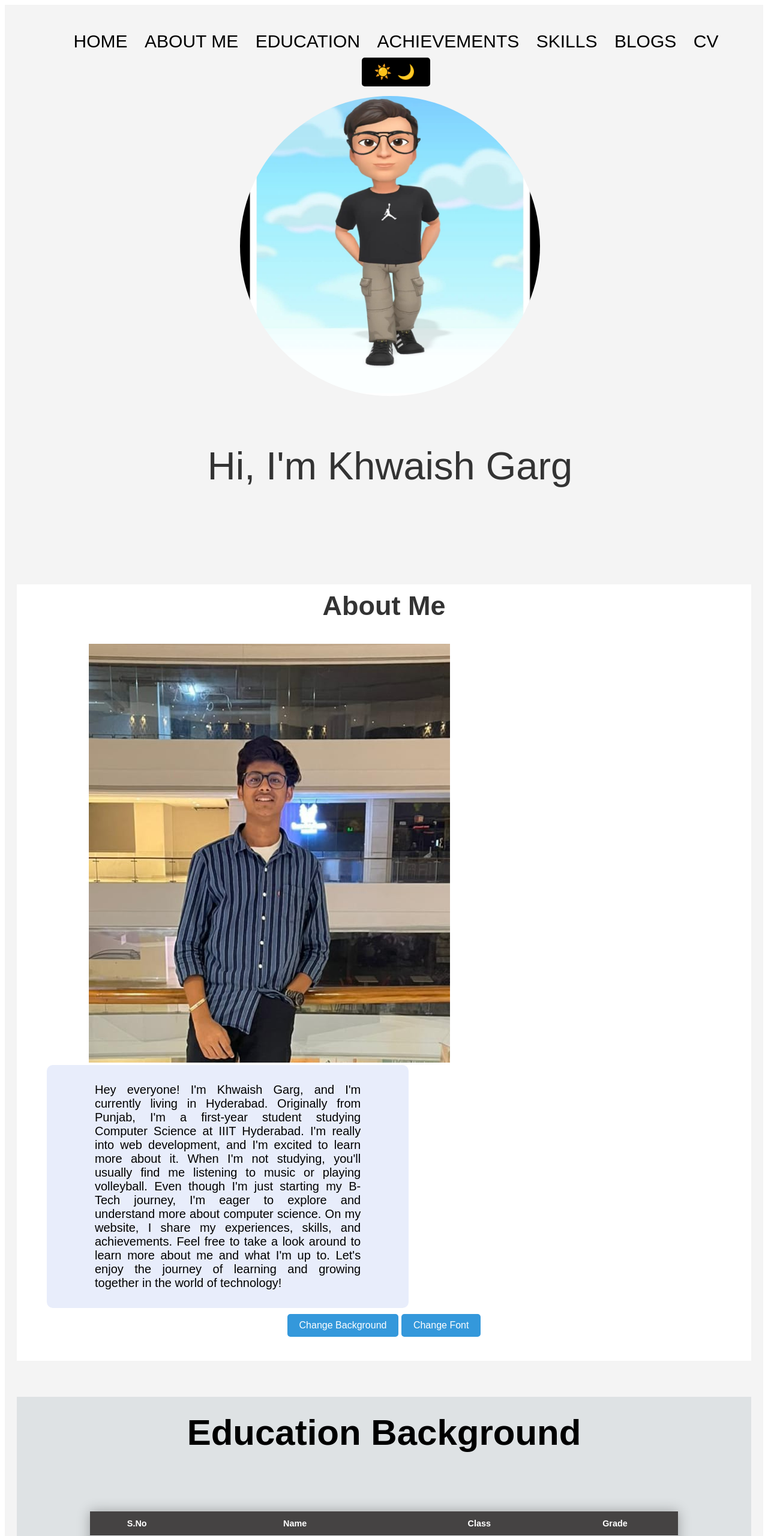
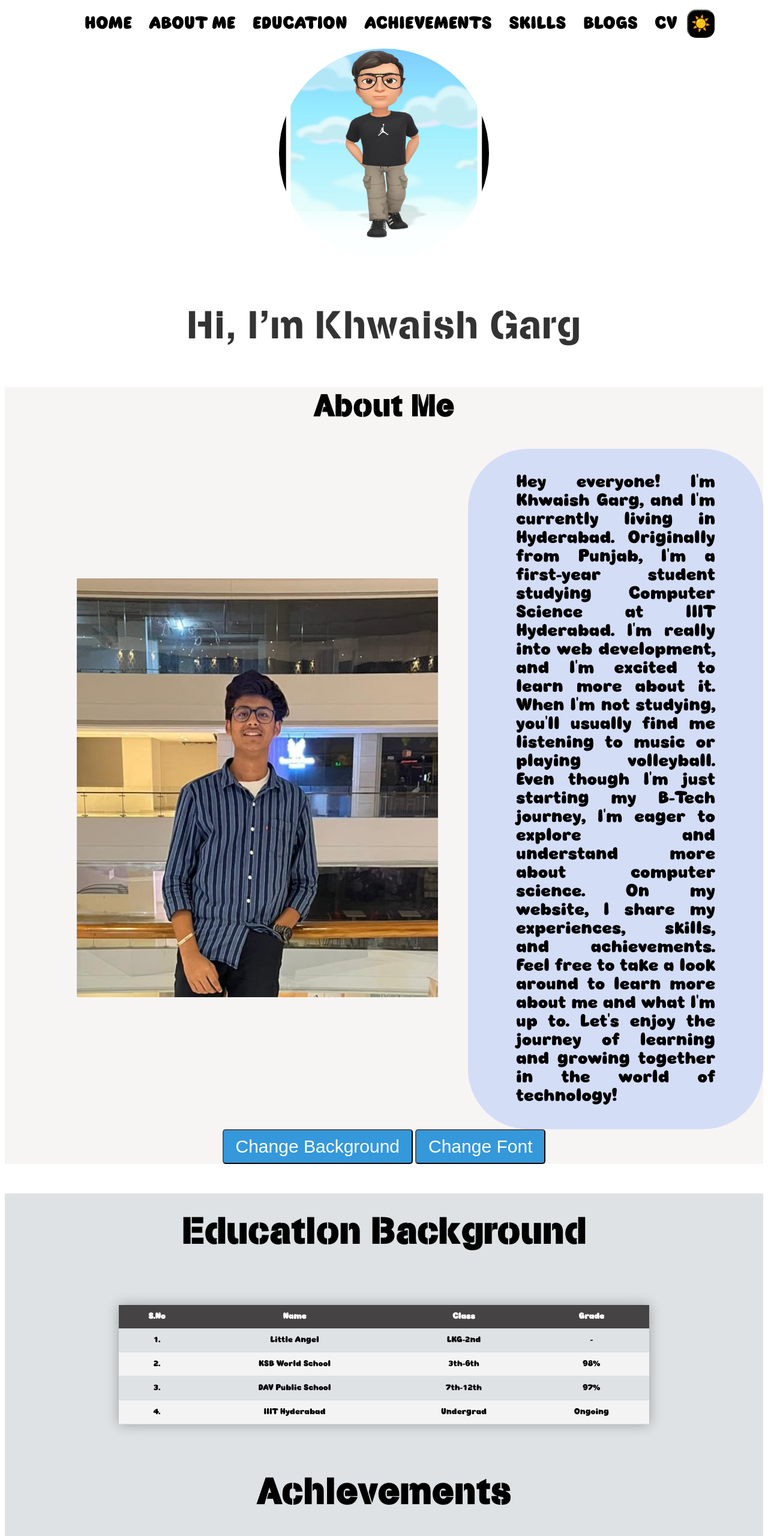
Before and after one commit to Khwaish007/iss, a plain HTML site: page index.html in a window 1280 px wide. Shown: the top 2560 px of the page at 60% size. Drawn offline with Linux system fonts and the light colour scheme.

Commit message:
latest changes by me

```diff
--- a/index.html
+++ b/index.html
@@ -10,18 +10,17 @@
 </head>
 
 <body>
-    <section class="header">
     <nav>
         <div class="nav-links">
             <ul>
                 <li><a href="">HOME</a></li>
-                    <li><a class="no1" href="#about-me">ABOUT ME</a></li>
+                <li><a href="#about-me">ABOUT ME</a></li>
                 <li><a href="#education">EDUCATION</a></li>
                 <li><a href="#education">ACHIEVEMENTS</a></li>
                 <li><a href="#skills">SKILLS</a></li>
                 <li><a href="blog.html" target="_blank">BLOGS</a></li>
                 <li><a onclick="openPdf('JEE-Main.pdf')">CV</a></li>
-                    <button class="mode-toggle" onclick="toggleMode()">
+                <button class="mode-toggle" id="iButton" onclick="toggleMode()">
                     <span class="sun" id="sunIcon">☀️</span>
                     <span class="moon" id="moonIcon">🌙</span>
                 </button>
@@ -36,10 +35,10 @@
     <section class="about-me" id="about-me">
         <h2 class="title">About Me</h2>
         <div class="about-content">
-                    <div class="column-left">
+            <div class="left">
                 <img class="image" src="khwaish.jpeg" style="margin-left: 120px">
             </div>
-                    <div class="column right">
+            <div class="right">
                 <div class="text1">
                     <p id="paraid">Hey everyone! I'm Khwaish Garg, and I'm currently living in
                         Hyderabad.
@@ -156,9 +155,10 @@
     </section>
     <br>
     <br>
-        <section class="skills">
+    <section class="skills" id="skills">
+        <div class="box">
         <div class="skills-container">
-                <h2>Skills</h2>
+            <h1>Skills</h1>
             <div class="skill-item">
                 <span class="skill-icon">🚀</span> Web Development
             </div>
@@ -180,13 +180,13 @@
             </div>
 
         </div>
+        </div>
     </section>
 
 
 
     <div class="social-icons">
-            <a href="https://www.instagram.com/khwaish.30" target="_blank"><img src="instagram.avif"
-                    alt="Instagram"></a>
+        <a href="https://www.instagram.com/khwaish.30" target="_blank"><img src="instagram.avif" alt="Instagram"></a>
         <a href="https://github.com/Khwaish007" target="_blank"><img src="github.webp" alt="Github"></a>
         <a href="mailto:khwaish.garg@students.iiit.ac.in" target="_blank"><img src="outlook.png" alt="Outlook"></a>
         <a href="mailto:khwaishgarg38@gmail.com" target="_blank"><img src="gmail.jpeg" alt="Gmail"></a>
@@ -196,7 +196,6 @@
     <div class="footer">
         <p>© 2024 Khwaish Garg</p>
         <script type="text/javascript" src="script.js"></script>
-    </section>
 </body>
 
 </html>
--- a/script.js
+++ b/script.js
@@ -79,8 +79,26 @@ function openPdf(pdfPath) {
 }
 
 
+window.onload = function() {
+  document.getElementById("sunIcon").style.display = "inline";
+};
+
 function toggleMode() {
-  console.log("Toggling dark mode...");
-  document.body.classList.toggle('dark-mode');
-  console.log("Body classList:", document.body.classList);
+  var body = document.body;
+  body.classList.toggle("light-mode");
+  body.classList.toggle("dark-mode");
+  var sunIcon = document.getElementById("sunIcon");
+  var moonIcon = document.getElementById("moonIcon");
+
+  if (body.classList.contains("dark-mode")) {
+    sunIcon.style.display = "none";
+    moonIcon.style.display = "inline";
+  } else {
+    sunIcon.style.display = "inline";
+    moonIcon.style.display = "none";
+  }
 }
+document.addEventListener("DOMContentLoaded", function () {
+  document.getElementById("sunIcon").style.display = "inline";
+  document.getElementById("moonIcon").style.display = "none";
+});
--- a/styles.css
+++ b/styles.css
@@ -1,40 +1,31 @@
-body {
-    font-family: 'Arial', sans-serif;
-    box-sizing: border-box;
+@font-face {
+    font-family: myfont;
+    src: url(Bubble.ttf);
+}
+@font-face {
+    font-family: myfont2;
+    src: url(Stencilia.ttf);
 }
 
-.header {
-    background-color: #f4f4f4;
-    padding: 20px;
-    text-align: center;
-}
 
-.nav {
-    display: flex;
-    padding: 2% 6%;
-    justify-content: space-between;
-    align-items: center;
-    animation: slideIn 1s linear forwards;
-}
-
-.nav-links {
-    flex: 1;
+body {
+    font-family: myfont2;
+    box-sizing: border-box;
+    background-color: white;
     text-align: center;
 }
 
 .nav-links ul li {
-    list-style: none;
     display: inline-block;
     padding: 8px 12px;
-    position: relative;
 }
 
 .nav-links ul li a {
     color: black;
+    font-size: 30px;
+    transition: 2s;
+    font-family: myfont;
     text-decoration: none;
-    font-size: 30px;
-    font-family: 'Poppins', sans-serif;
-    transition: 4s;
 }
 
 .nav-links ul li::after {
@@ -43,7 +34,6 @@ body {
     height: 2px;
     background: #f44336;
     display: block;
-    margin: auto;
     transition: 0.5s;
 }
 
@@ -51,141 +41,88 @@ body {
     width: 100%;
 }
 
-.no1 {
-    transition: 3s;
-}
+.mode-toggle {
+    padding: 6px 5px;
+    background-color: black;
+    border-radius: 15px;
+    cursor: pointer;
+  }
+
+  .sun,
+  .moon {
+    font-size: 26px;
+  }
+
+  .dark-mode {
+    background-color: #25364e;
+    color: #ecf0f1;
+  }
+
 
 .bitmoji {
-    width: 500px;
-    height: 500px;
+    width: 350px;
+    height: 350px;
     border-radius: 50%;
-    margin-bottom: 10px;
 }
 
 .bitmoji-text {
-    font-style: Sans-serif;
+    font-style: myfont;
     font-size: 65px;
     color: #333;
 }
 
-section .about-me {
-    margin-top: 160px;
-    background-color: white;
-    padding: 40px 0;
-}
-
-
-
 .about-me {
-    font-family: 'Poppins', sans-serif;
+    font-family: myfont;
+    background-color: rgb(247, 244, 244)
 }
 
 .about-me .title {
-    position: relative;
+    font-family:myfont2;
     text-align: center;
-    font-size: 45px;
-    font-weight: 600;
-    margin-top: -30px;
-}
-
-.about-me .title::before {
-    content: "";
-    position: relative;
-    bottom: 0px;
-    left: 50%;
-    width: 180px;
-    height: 3px;
-    background: #f44336;
-    transform: translate(-50%, -50%);
+    font-size: 50px;
 }
 
 .about-me .about-content {
     display: flex;
-    flex-wrap: wrap;
     align-items: center;
     justify-content: space-between;
 }
 
-.about-me .about-content .left {
-    width: 45%;
-}
-
-.about-me .about-content .left img {
-    margin-top: 50px;
-    width: 400px;
-    margin-left: 70px;
-    object-fit: cover;
-    border-radius: 6px;
-}
-
-.about-me .about-content .right {
-    width: 55%;
-}
 
 .about-me .about-content .right .text1 {
-    font-size: 20px;
-    font-weight: 400;
-    margin-bottom: 10px;
-    text-align: justify;
-    margin-right: 140px;
-}
-
-.about-me .about-content .right p {
+    font-size: 30px;
     text-align: justify;
 }
 
 .text1 {
-    flex-basis: 31%;
-    background: #e8edfb;
-    border-radius: 10px;
-    margin-bottom: 5%;
+    background: #d4ddf6;
+    border-radius: 100px;
     padding: 10px 80px;
-    box-sizing: border-box;
     margin-left: 50px;
-    transition: 0.5s;
+    transition: 5s;
 }
 
-.button2 {
+.button2,.fonts {
     padding: 10px 20px;
-    font-size: 16px;
+    font-size: 30px;
     background-color: #3498db;
     color: #fff;
-    border: none;
     border-radius: 5px;
     cursor: pointer;
     transition: background-color 0.3s ease;
 }
 
-.button2:hover {
-    background-color: #2980b9;
-}
-
-.fonts {
-    padding: 10px 20px;
-    font-size: 16px;
-    background-color: #3498db;
-    color: #fff;
-    border: none;
-    border-radius: 5px;
-    cursor: pointer;
-    transition: background-color 0.3s ease;
-}
-
-.fonts:hover {
+.button2:hover,.fonts:hover {
     background-color: #2980b9;
 }
 
 .education {
     background-color: rgb(222, 226, 228);
-    text-align: center;
-    padding-bottom: 2%;
 }
 
 .education h1 {
     padding-top: 2%;
     font-size: 60px;
-
-    font-weight: 600;
     padding-bottom: 3%;
 }
 
@@ -198,10 +135,9 @@ section .about-me {
     text-align: center;
     border-collapse: collapse;
     font-size: 0.9em;
-    font-family: 'Ubuntu', sans-serif;
-    min-width: 400px;
+    font-family: myfont;
     box-shadow: 0 0 20px rgba(0, 0, 0, 0.3);
-    transition: 1s;
+    transition: 3s;
 }
 
 .styled-table:hover {
@@ -227,24 +163,19 @@ section .about-me {
 .styled-table tbody tr:nth-of-type(even) {
     background-color: #f3f3f3;
 }
-
-.styled-table tbody tr:last-of-type {
-    border-bottom: 2px solid #454343;
+.box{
+    width:100%;
+    display:flex;
+    align-items: center;
+    justify-content:center;
 }
-
-.styled-table tbody tr.active-row {
-    font-weight: bold;
-    color: #009879;
-}
-
 .skills-container {
     max-width: 600px;
-    width: 100%;
     background-color: #fff;
     box-shadow: 0 0 10px rgba(0, 0, 0, 0.1);
     padding: 20px;
     border-radius: 8px;
-    margin-left: 30%;
+    width:100%;
 }
 
 .skill-item {
@@ -263,11 +194,6 @@ section .about-me {
     margin-right: 10px;
     color: #3498db;
 }
-
-h2 {
-    color: #333;
-}
-
 .social-icons {
     display: flex;
     align-items: center;
@@ -280,6 +206,13 @@ h2 {
 .social-icons img {
     width: 60px;
     border-radius: 50%;
+}
+
+.footer {
+    padding: 20px;
+    text-align: center;
+    background-color: #343a40;
+    color: #fff;
 }
 
 @keyframes slideNav {
@@ -319,21 +252,10 @@ h2 {
     }
 }
 
-.column-left {
-    opacity: 0;
-    transform: translateY(-50px);
-    transition: opacity 0.8s ease, transform 0.8s ease;
-}
-
 .image {
     opacity: 0;
     transform: translateY(50px);
     transition: opacity 0.8s ease, transform 0.8s ease;
-}
-
-.column-left-loaded .column-left {
-    opacity: 1;
-    transform: translateY(0);
 }
 
 .image-loaded .image {
@@ -364,170 +286,6 @@ h2 {
 }
 
 
-.footer {
-    padding: 20px;
-    text-align: center;
-    background-color: #343a40;
-    color: #fff;
-}
-
-@media screen and (min-width: 301px) {
-
-    .nav-links ul li {
-        display: inline-block;
-        text-align: left;
-    }
-
-    .bitmoji-container {
-        margin-left: 20px;
-    }
-
-    .about-me .about-content {
-        flex-direction: row;
-    }
-
-    .about-me .about-content .left img {
-        margin-left: 20px;
-    }
-
-    .about-me .about-content .right .text1 {
-        margin-right: 20px;
-    }
-
-    .styled-table {
-        width: 80%;
-    }
-
-    .social-icons {
-        margin-left: 20px;
-    }
-}
-
-
-@media screen and (max-width: 768px) {
-    .nav-links ul li {
-        display: block;
-        text-align: center;
-    }
-
-    .bitmoji-container {
-        margin-left: 0;
-    }
-
-    .about-me .about-content {
-        flex-direction: column;
-    }
-
-    .about-me .about-content .left img {
-        margin-left: 0;
-    }
-
-    .about-me .about-content .right .text1 {
-        margin-right: 0;
-    }
-
-    .styled-table {
-        width: 100%;
-    }
-
-    .social-icons {
-        margin-left: 0;
-    }
-}
-
-.nav-links ul li {
-    display: inline-block;
-    text-align: left;
-}
-
-.bitmoji-container {
-    margin-left: 20px;
-}
-
-.about-me .about-content {
-    flex-direction: row;
-}
-
-.about-me .about-content .left img {
-    margin-left: 20px;
-}
-
-.about-me .about-content .right .text1 {
-    margin-right: 20px;
-}
-
-.styled-table {
-    width: 80%;
-}
-
-.social-icons {
-    margin-left: 20px;
-}
-
-
-@media screen and (min-width: 401px) {
-
-    .nav-links ul li {
-        display: inline-block;
-        text-align: left;
-    }
-
-    .bitmoji-container {
-        margin-left: 20px;
-    }
-
-    .about-me .about-content {
-        flex-direction: row;
-    }
-
-    .about-me .about-content .left img {
-        margin-left: 20px;
-    }
-
-    .about-me .about-content .right .text1 {
-        margin-right: 20px;
-    }
-
-    .styled-table {
-        width: 80%;
-    }
-
-    .social-icons {
-        margin-left: 20px;
-    }
-}
-
-@media screen and (min-width: 501px) {
-
-    .nav-links ul li {
-        display: inline-block;
-        text-align: left;
-    }
-
-    .bitmoji-container {
-        margin-left: 20px;
-    }
-
-    .about-me .about-content {
-        flex-direction: row;
-    }
-
-    .about-me .about-content .left img {
-        margin-left: 20px;
-    }
-
-    .about-me .about-content .right .text1 {
-        margin-right: 20px;
-    }
-
-    .styled-table {
-        width: 80%;
-    }
-
-    .social-icons {
-        margin-left: 20px;
-    }
-}
 
 body.dark-mode {
     background-color: #1a1a1a;
@@ -605,29 +363,3 @@ body.dark-mode .footer {
 body.dark-mode .about-me .title{
     color:rgb(187, 132, 132);
 }
-
-.mode-toggle {
-      padding: 10px 20px;
-      background-color: black;
-      color: #fff;
-      border: none;
-      border-radius: 5px;
-      cursor: pointer;
-      display: inline-block;
-    }
-
-    .mode-toggle span {
-      font-weight: bold;
-      margin-right: 5px;
-    }
-
-    .sun,
-    .moon {
-      font-size: 24px;
-      margin-bottom: -6px;
-    }
-
-    .dark-mode {
-      background-color: #2c3e50;
-      color: #ecf0f1;
-    }
```
Also changed, not shown: Bubble.ttf (added), Stencilia.ttf (added), a.txt (deleted), repo_link.txt (added). Lines whose indentation alone changed are shown as unchanged.
